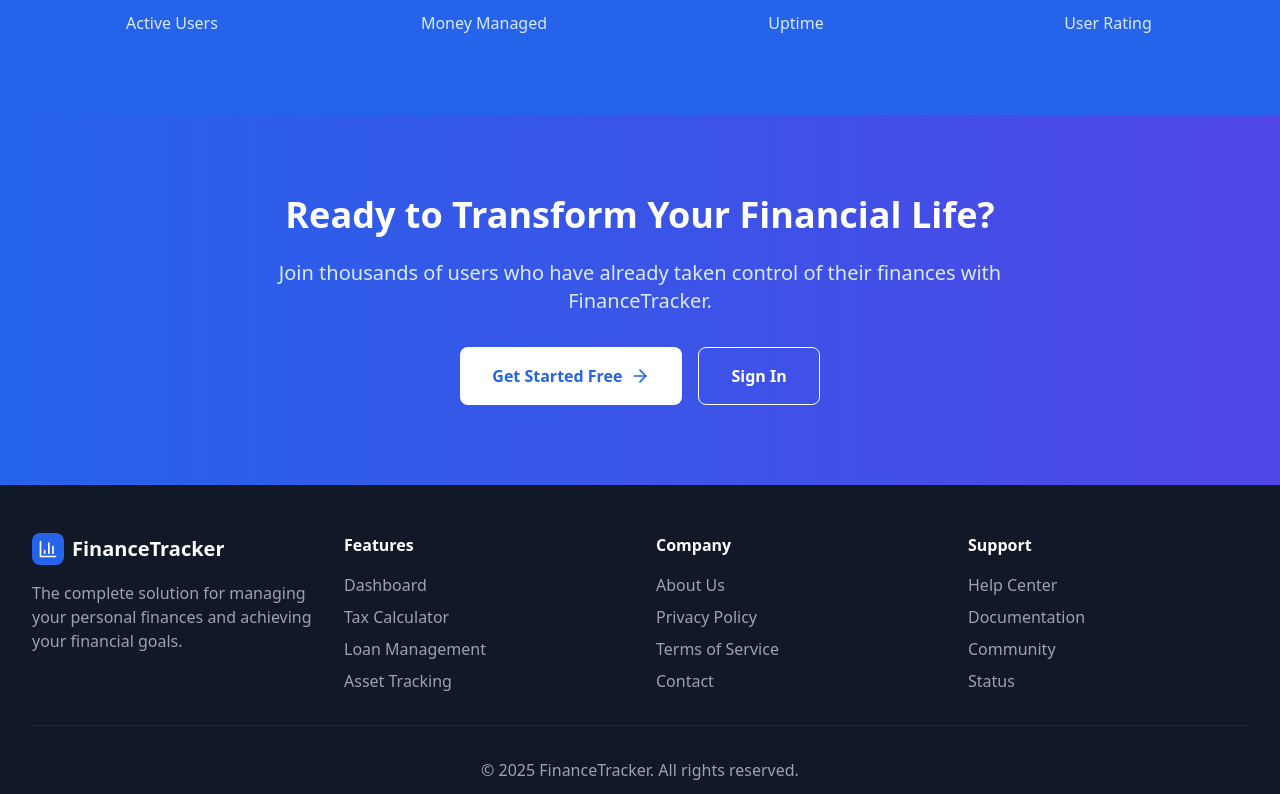
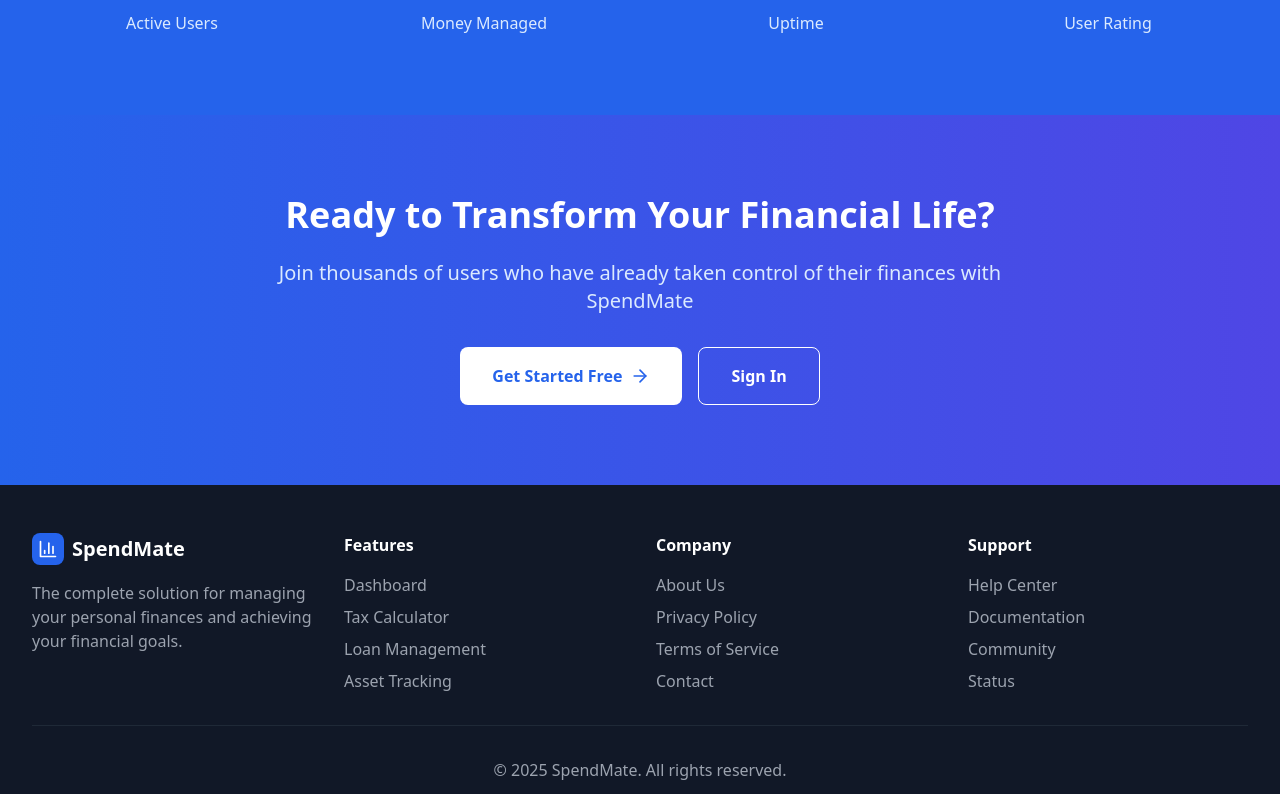
Before and after one commit to Ankush-Dutta/FinanceProject, a React (Vite) app: page / in a window 1280 px wide. Shown: the part 2003-2797 px from the top of the page. Built offline with nearby package versions, Linux system fonts and the light colour scheme.

Commit message:
SpendMate

```diff
--- a/index.html
+++ b/index.html
@@ -4,7 +4,7 @@
     <meta charset="UTF-8" />
     <link rel="icon" type="image/svg+xml" href="/vite.svg" />
     <meta name="viewport" content="width=device-width, initial-scale=1.0" />
-    <title>Comprehensive Finance Tracker Application</title>
+    <title>Spendmate</title>
   </head>
   <body>
     <div id="root"></div>
--- a/src/pages/LandingPage.tsx
+++ b/src/pages/LandingPage.tsx
@@ -84,7 +84,7 @@ const LandingPage: React.FC = () => {
               <div className="h-8 w-8 bg-blue-600 rounded-lg flex items-center justify-center">
                 <BarChart3 className="h-5 w-5 text-white" />
               </div>
-              <span className="ml-2 text-xl font-bold text-gray-900">FinanceTracker</span>
+              <span className="ml-2 text-xl font-bold text-gray-900">SpendMate</span>
             </div>
             <div className="flex items-center space-x-4">
               <Link
@@ -169,7 +169,7 @@ const LandingPage: React.FC = () => {
         <div className="max-w-7xl mx-auto px-4 sm:px-6 lg:px-8">
           <div className="text-center mb-16">
             <h2 className="text-3xl md:text-4xl font-bold text-gray-900 mb-4">
-              Why Choose FinanceTracker?
+              Why Choose SpendMate?
             </h2>
             <p className="text-xl text-gray-600">
               Built with modern technology and user experience in mind.
@@ -225,7 +225,7 @@ const LandingPage: React.FC = () => {
             Ready to Transform Your Financial Life?
           </h2>
           <p className="text-xl text-blue-100 mb-8">
-            Join thousands of users who have already taken control of their finances with FinanceTracker.
+            Join thousands of users who have already taken control of their finances with SpendMate
           </p>
           <div className="flex flex-col sm:flex-row gap-4 justify-center">
             <Link
@@ -254,7 +254,7 @@ const LandingPage: React.FC = () => {
                 <div className="h-8 w-8 bg-blue-600 rounded-lg flex items-center justify-center">
                   <BarChart3 className="h-5 w-5 text-white" />
                 </div>
-                <span className="ml-2 text-xl font-bold">FinanceTracker</span>
+                <span className="ml-2 text-xl font-bold">SpendMate</span>
               </div>
               <p className="text-gray-400">
                 The complete solution for managing your personal finances and achieving your financial goals.
@@ -293,7 +293,7 @@ const LandingPage: React.FC = () => {
           </div>
 
           <div className="border-t border-gray-800 mt-8 pt-8 text-center text-gray-400">
-            <p>&copy; 2025 FinanceTracker. All rights reserved.</p>
+            <p>&copy; 2025 SpendMate. All rights reserved.</p>
           </div>
         </div>
       </footer>
--- a/src/pages/Login.tsx
+++ b/src/pages/Login.tsx
@@ -34,7 +34,7 @@ const Login: React.FC = () => {
             Welcome Back
           </h2>
           <p className="mt-2 text-sm text-gray-600">
-            Sign in to your FinanceTracker account
+            Sign in to your SpendMate account
           </p>
         </div>
         <form className="mt-8 space-y-6 bg-white p-8 rounded-xl shadow-lg" onSubmit={handleSubmit}>
--- a/src/pages/Register.tsx
+++ b/src/pages/Register.tsx
@@ -40,7 +40,7 @@ const Register: React.FC = () => {
             Create Account
           </h2>
           <p className="mt-2 text-sm text-gray-600">
-            Join FinanceTracker to manage your finances
+            Join SpendMate to manage your finances
           </p>
         </div>
         <form className="mt-8 space-y-6 bg-white p-8 rounded-xl shadow-lg" onSubmit={handleSubmit}>
```
Also changed, not shown: src/pages/BillReminder.tsx (added).
